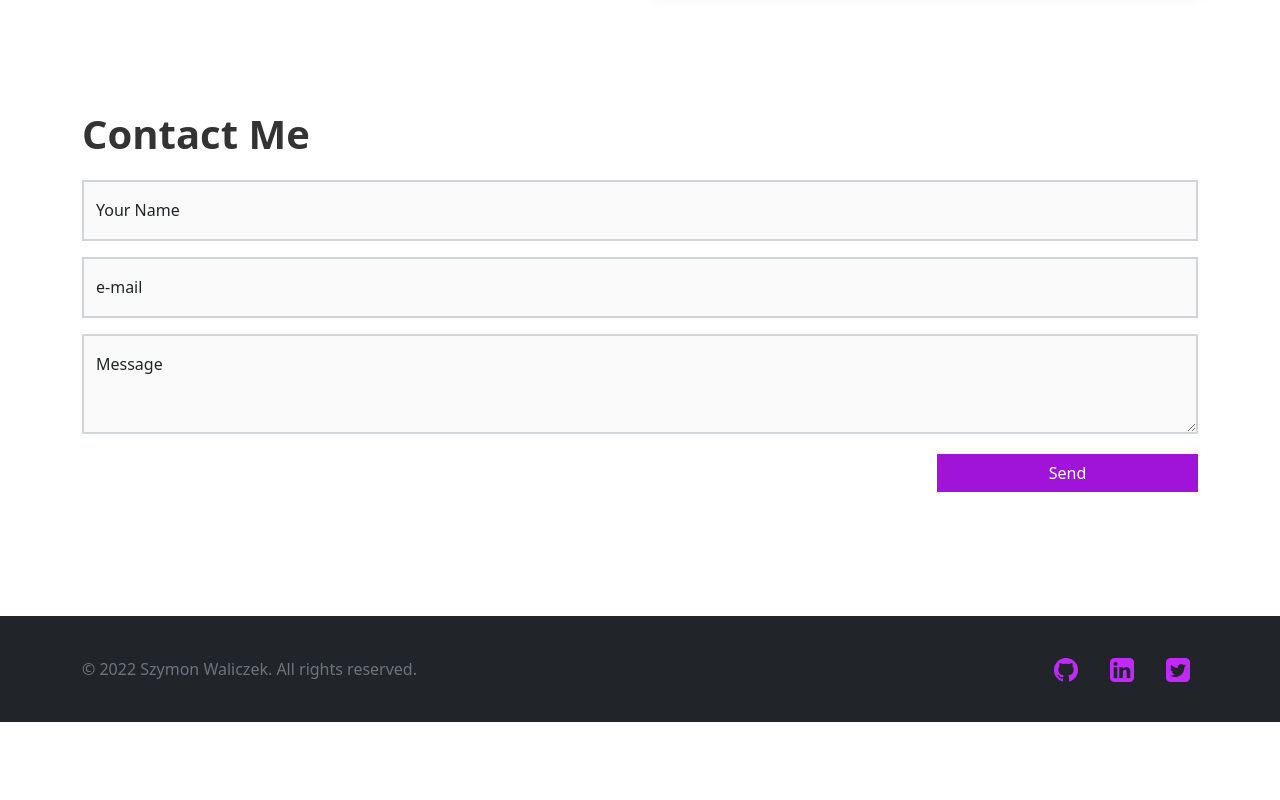
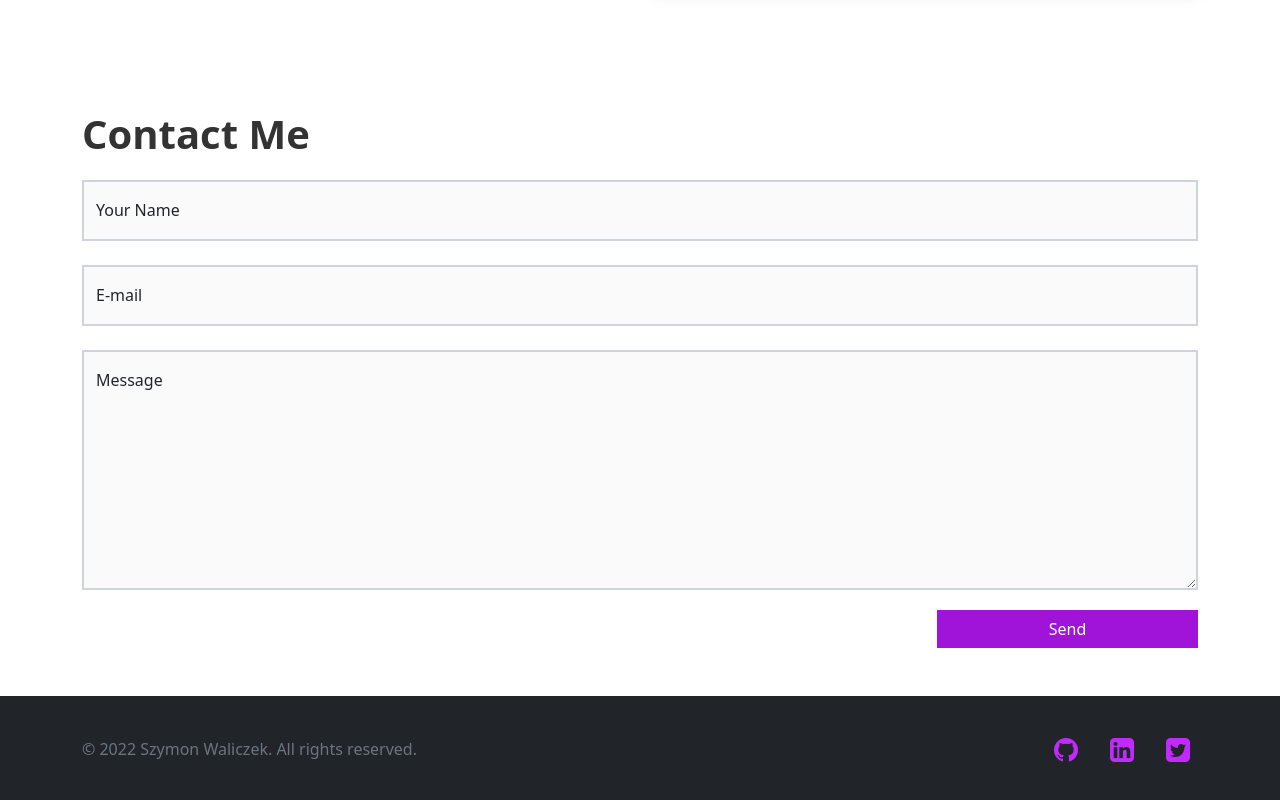
Before and after one commit to majster-pl/my-portfolio, a React (Create React App) app: page / in a window 1280 px wide. Shown: the part 2870-3670 px from the top of the page. Before the commit the page ends 3592 px from the top, so only its background shows below. Built offline with nearby package versions, Linux system fonts and the light colour scheme.

Commit message:
Adjust padding

```diff
--- a/src/components/Contact.js
+++ b/src/components/Contact.js
@@ -94,7 +94,7 @@ const Projects = ({ id }) => {
                 <FloatingLabel
                   controlId="floatingName"
                   label="Your Name"
-                  className="mb-3"
+                  className="mb-4"
                 >
                   <Form.Control
                     type="text"
@@ -112,8 +112,8 @@ const Projects = ({ id }) => {
 
                 <FloatingLabel
                   controlId="floatingEmail"
-                  label="e-mail"
-                  className="mb-3"
+                  label="E-mail"
+                  className="mb-4"
                 >
                   <Form.Control
                     type="email"
@@ -132,7 +132,7 @@ const Projects = ({ id }) => {
                   <Form.Control
                     as="textarea"
                     placeholder="Enter your message"
-                    style={{ height: "100px" }}
+                    style={{ height: "15rem" }}
                     onChange={props.handleChange("message")}
                     value={props.values.message}
                   />
```
